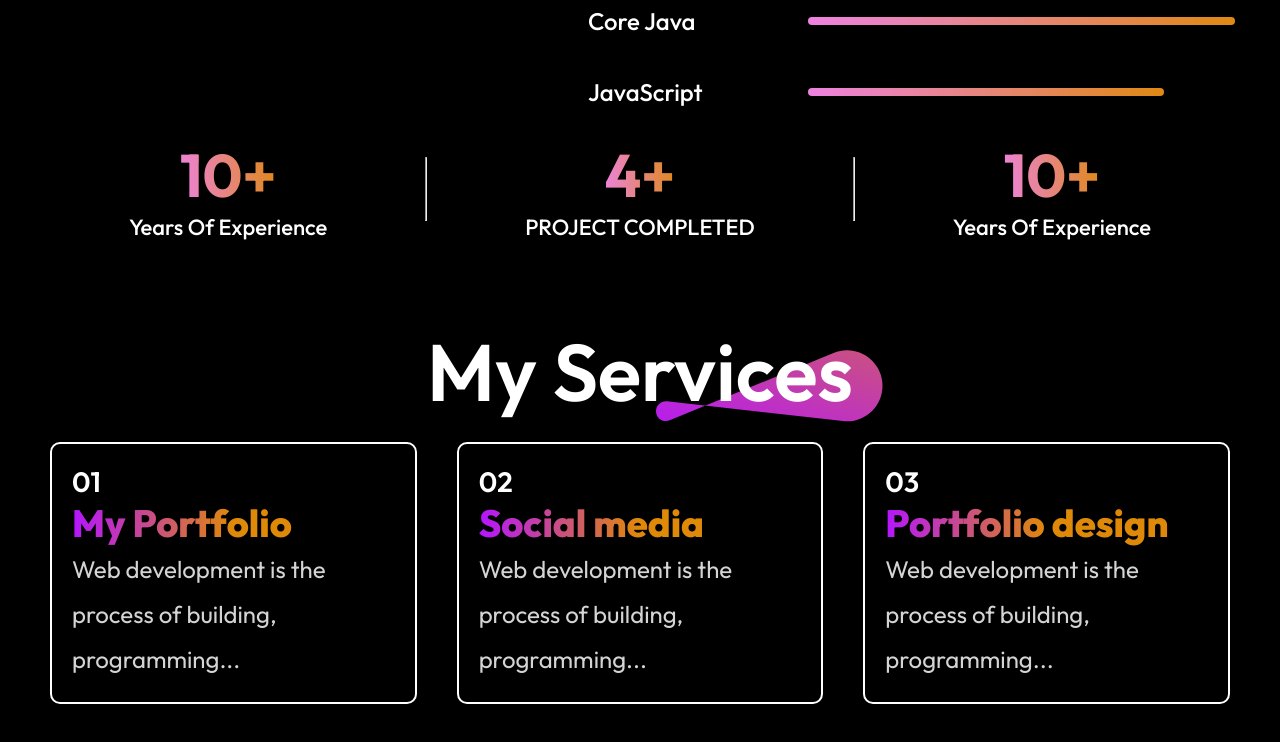
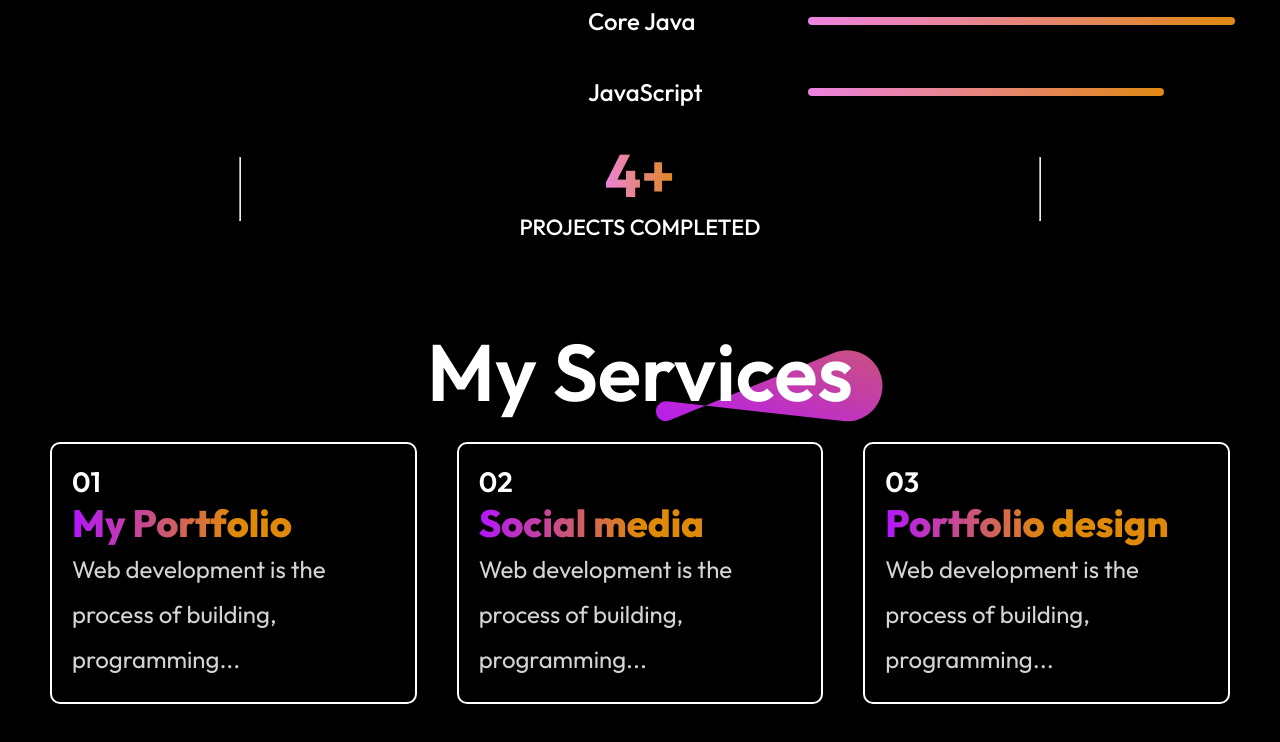
Before and after one commit to Prajwal3702/MY_Portfolio, a React (Vite) app: page / in a window 1280 px wide. Shown: the part 1420-2162 px from the top of the page. Built offline with nearby package versions, Linux system fonts and the light colour scheme.

Commit message:
about updated

```diff
--- a/src/Components/About/About.jsx
+++ b/src/Components/About/About.jsx
@@ -10,12 +10,10 @@ const About = () => {
         <div className="about-title">
             <h1>About me</h1>
             <img src= {theme_pattern} alt="" />
-
         </div>
         <div className="about-sections">
             <div className="about-left">
                 <img src= {profile_img} alt="" />
-
             </div>
             <div className="about-right">
                 <div className="about-para">
@@ -30,26 +28,29 @@ const About = () => {
             </div>
         </div><br/>
         <div className="about-achievements">
-            <div className="about-achievement">
-                <h1>10+</h1>
-                <br/>
-                <p>Years Of Experience</p>
-            </div>
             <hr />
             <div className="about-achievement">
                 <h1>4+</h1>
                 <br/>
-                <p>PROJECT COMPLETED</p>
+                <p>PROJECTS COMPLETED</p>
             </div>
             <hr />
-            <div className="about-achievement">
-                <h1>10+</h1>
-                <br/>
-                <p>Years Of Experience</p>
-            </div>
+
         </div>
     </div>
   )
 }
 
 export default About
+
+/*<div className="about-achievement">
+<h1>4+</h1>
+<br/>
+<p>PROJECT COMPLETED</p>
+</div>
+<hr />
+<div className="about-achievement">
+<h1>5+</h1>
+<br/>
+<p>Years Of Experience</p>
+</div>*/
```
